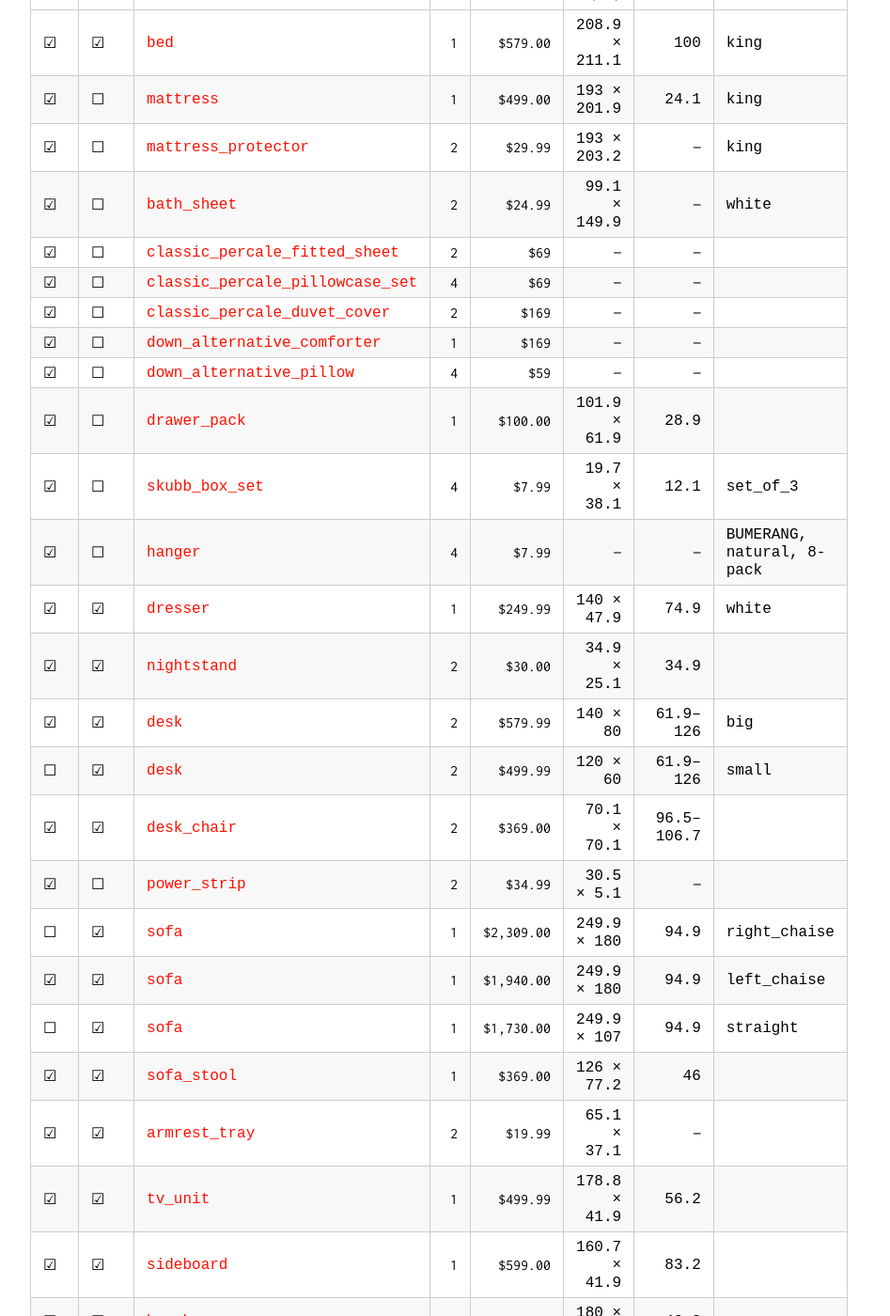
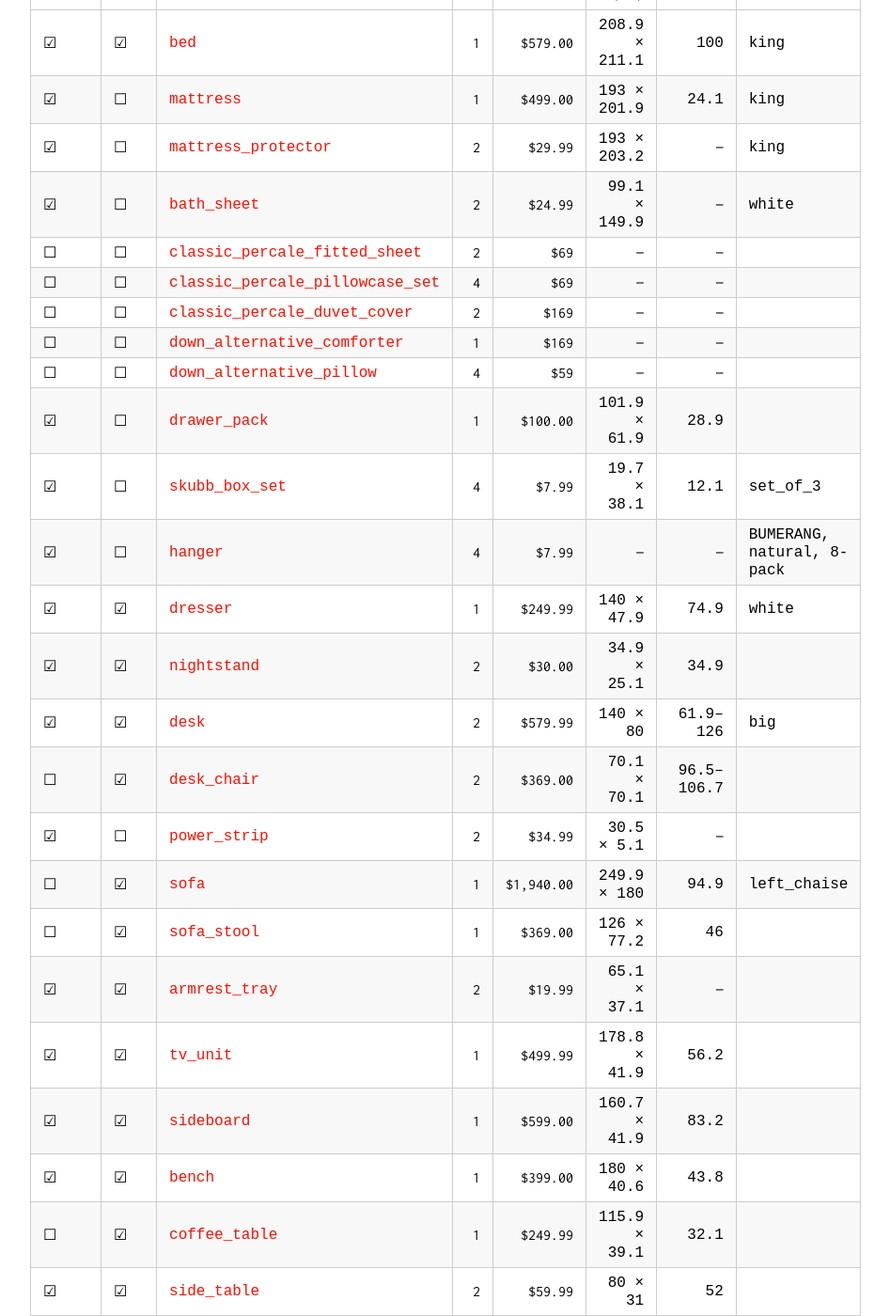
Before and after one commit to caporali/caporali.github.io, a Jekyll site: the page built from files/apt/markdown/furniture.md, in a window 1280 px wide and 1400 px high, scrolled down 196 px. Shown: the whole window at 94% size, without its empty margins (258-1205 px from the left). Built offline with Jekyll 4.4.1, drawn with Linux system fonts in a browser that asks for light colours; our own code applies the rules of GitHub Pages for plain Markdown files; some of the changed text lies outside the part shown.

Commit message:
minor updates

```diff
--- a/files/apt/markdown/furniture.md
+++ b/files/apt/markdown/furniture.md
@@ -1,41 +1,38 @@
 # furniture
 
-| buy | plan | item | n. | price | `width × depth`  (`cm`) | `height` (`cm`) | variant |
+| bought | plan | item | n. | price | `width × depth`  (`cm`) | `height` (`cm`) | variant |
 | --- | --- | --- | ---: | ---: | ---: | ---: | --- |
 | ☑ | ☑ | [`bed`](https://www.ikea.com/us/en/p/malm-high-bed-frame-2-storage-boxes-white-loenset-s69176068/) | 1 | $579.00 | `208.9 × 211.1` | `100` | `king` |
 | ☑ | ☐ | [`mattress`](https://www.ikea.com/us/en/p/valevag-pocket-spring-mattress-medium-firm-white-40511853/) | 1 | $499.00 | `193 × 201.9` | `24.1` | `king` |
 | ☑ | ☐ | [`mattress_protector`](https://www.ikea.com/us/en/p/grusnarv-waterproof-mattress-protector-20522145/) | 2 | $29.99 | `193 × 203.2` | — | `king` |
 | ☑ | ☐ | [`bath_sheet`](https://www.ikea.com/us/en/p/brokglim-bath-sheet-white-60612035/) | 2 | $24.99 | `99.1 × 149.9` | — | `white` |
-| ☑ | ☐ | [`classic_percale_fitted_sheet`](https://www.brooklinen.com/products/classic-fitted-sheets) | 2 | $69 | — | — | |
-| ☑ | ☐ | [`classic_percale_pillowcase_set`](https://www.brooklinen.com/products/classic-pillowcases) | 4 | $69 | — | — | |
-| ☑ | ☐ | [`classic_percale_duvet_cover`](https://www.brooklinen.com/products/classic-duvet-cover) | 2 | $169 | — | — | |
-| ☑ | ☐ | [`down_alternative_comforter`](https://www.brooklinen.com/products/down-alternative-comforter) | 1 | $169 | — | — | |
-| ☑ | ☐ | [`down_alternative_pillow`](https://www.brooklinen.com/products/down-alternative-pillow) | 4 | $59 | — | — | |
+| ☐ | ☐ | [`classic_percale_fitted_sheet`](https://www.brooklinen.com/products/classic-fitted-sheets) | 2 | $69 | — | — | |
+| ☐ | ☐ | [`classic_percale_pillowcase_set`](https://www.brooklinen.com/products/classic-pillowcases) | 4 | $69 | — | — | |
+| ☐ | ☐ | [`classic_percale_duvet_cover`](https://www.brooklinen.com/products/classic-duvet-cover) | 2 | $169 | — | — | |
+| ☐ | ☐ | [`down_alternative_comforter`](https://www.brooklinen.com/products/down-alternative-comforter) | 1 | $169 | — | — | |
+| ☐ | ☐ | [`down_alternative_pillow`](https://www.brooklinen.com/products/down-alternative-pillow) | 4 | $59 | — | — | |
 | ☑ | ☐ | [`drawer_pack`](https://www.ikea.com/us/en/p/malm-underbed-storage-box-for-high-bed-white-20252723/) | 1 | $100.00 | `101.9 × 61.9` | `28.9` | |
 | ☑ | ☐ | [`skubb_box_set`](https://www.ikea.com/us/en/p/skubb-box-set-of-3-white-80596497/) | 4 | $7.99 | `19.7 × 38.1` | `12.1` | `set_of_3` |
 | ☑ | ☐ | [`hanger`](https://www.ikea.com/us/en/p/bumerang-hanger-natural-30238543/) | 4 | $7.99 | — | — | `BUMERANG, natural, 8-pack` |
 | ☑ | ☑ | [`dresser`](https://www.ikea.com/us/en/p/storklinta-6-drawer-dresser-white-anchor-unlock-function-60561248/) | 1 | $249.99 | `140 × 47.9` | `74.9` | `white` |
 | ☑ | ☑ | [`nightstand`](https://www.ikea.com/us/en/p/eket-wall-mounted-shelving-unit-white-s39285808/) | 2 | $30.00 | `34.9 × 25.1` | `34.9` | |
 | ☑ | ☑ | [`desk`](https://www.ikea.com/us/en/p/mittzon-desk-sit-stand-electric-white-s29528572/) | 2 | $579.99 | `140 × 80` | `61.9–126` | `big` |
-| ☐ | ☑ | [`desk`](https://www.ikea.com/us/en/p/mittzon-desk-sit-stand-electric-white-s19526130/) | 2 | $499.99 | `120 × 60` | `61.9–126` | `small` |
-| ☑ | ☑ | [`desk_chair`](https://www.branchfurniture.com/products/ergonomic-chair) | 2 | $369.00 | `70.1 × 70.1` | `96.5–106.7` | |
+| ☐ | ☑ | [`desk_chair`](https://www.branchfurniture.com/products/ergonomic-chair) | 2 | $369.00 | `70.1 × 70.1` | `96.5–106.7` | |
 | ☑ | ☐ | [`power_strip`](https://www.ikea.com/us/en/p/koppla-5-outlet-power-strip-2-usb-ports-white-10280825/) | 2 | $34.99 | `30.5 × 5.1` | — | |
-| ☐ | ☑ | [`sofa`](https://www.ikea.com/us/en/p/uppakra-sectional-3-seat-with-chaise-right-with-footstool-johanneshov-dark-gray-s49619986/) | 1 | $2,309.00 | `249.9 × 180` | `94.9` | `right_chaise` |
-| ☑ | ☑ | [`sofa`](https://www.ikea.com/us/en/p/uppakra-sectional-3-seat-with-chaise-left-johanneshov-dark-gray-s39619944/) | 1 | $1,940.00 | `249.9 × 180` | `94.9` | `left_chaise`|
-| ☐ | ☑ | [`sofa`](https://www.ikea.com/us/en/p/uppakra-sectional-3-seat-johanneshov-dark-gray-s79620342/) | 1 | $1,730.00 | `249.9 × 107` | `94.9` | `straight` |
-| ☑ | ☑ | [`sofa_stool`](https://www.ikea.com/us/en/p/uppakra-ottoman-johanneshov-dark-gray-s59619373/) | 1 | $369.00 | `126 × 77.2` | `46` | |
+| ☐ | ☑ | [`sofa`](https://www.ikea.com/us/en/p/uppakra-sectional-3-seat-with-chaise-left-johanneshov-dark-gray-s39619944/) | 1 | $1,940.00 | `249.9 × 180` | `94.9` | `left_chaise`|
+| ☐ | ☑ | [`sofa_stool`](https://www.ikea.com/us/en/p/uppakra-ottoman-johanneshov-dark-gray-s59619373/) | 1 | $369.00 | `126 × 77.2` | `46` | |
 | ☑ | ☑ | [`armrest_tray`](https://www.ikea.com/us/en/p/roedeby-armrest-tray-bamboo-40417577/) | 2 | $19.99 | `65.1 × 37.1` | — | |
 | ☑ | ☑ | [`tv_unit`](https://www.ikea.com/us/en/p/stockholm-2025-tv-unit-with-sliding-doors-oak-veneer-90586638/) | 1 | $499.99 | `178.8 × 41.9` | `56.2` | |
 | ☑ | ☑ | [`sideboard`](https://www.ikea.com/us/en/p/stockholm-2025-sideboard-oak-veneer-10586604/) | 1 | $599.00 | `160.7 × 41.9` | `83.2` | |
 | ☑ | ☑ | [`bench`](https://www.ikea.com/us/en/p/stockholm-2025-shelving-unit-bench-oak-veneer-90586515/) | 1 | $399.00 | `180 × 40.6` | `43.8` | |
-| ☑ | ☑ | [`coffee_table`](https://www.ikea.com/us/en/p/guttane-coffee-table-oak-10587712/) | 1 | $249.99 | `115.9 × 39.1` | `32.1` | |
+| ☐ | ☑ | [`coffee_table`](https://www.ikea.com/us/en/p/guttane-coffee-table-oak-10587712/) | 1 | $249.99 | `115.9 × 39.1` | `32.1` | |
 | ☑ | ☑ | [`side_table`](https://www.ikea.com/us/en/p/holmerud-side-table-oak-effect-40541421/) | 2 | $59.99 | `80 × 31` | `52` | |
 | ☑ | ☑ | [`shoe_rack`](https://www.ikea.com/us/en/p/vasskaer-hallway-furniture-set-of-3-bamboo-s29614904/) | 1 | $50.97 | `60 × 30` | `35` | `set_of_3` |
 | ☑ | ☑ | [`shoe_rack`](https://www.ikea.com/us/en/p/vasskaer-shoe-rack-bamboo-80624645/) | 1 | $16.99 | `60 × 30` | `35` | |
 | ☑ | ☑ | [`wall_shelf`](https://www.ikea.com/us/en/p/lack-wall-shelf-white-90282180/) | 4 | $29.99 | `109.9 × 26` | `5.1` | `medium` |
 | ☑ | ☑ | [`wall_shelf`](https://www.ikea.com/us/en/p/lack-wall-shelf-white-50282182/) | 3 | $39.99 | `189.9 × 26` | `5.1` | `long` |
-| ☑ | ☑ | [`dining_table`](https://www.article.com/product/24725/emmer-71-glass-dining-table-oak) | 1 | $699.00 | `180.3 × 90.2` | `76.2` | |
-| ☑ | ☑ | [`dining_chair`](https://www.article.com/product/19215/fonra-dining-chair-oak-and-santolina-gray) | 4 | $269.00 | `54.6 × 55.9` | `76.2` | |
+| ☐ | ☑ | [`dining_table`](https://www.article.com/product/24725/emmer-71-glass-dining-table-oak) | 1 | $699.00 | `180.3 × 90.2` | `76.2` | |
+| ☐ | ☑ | [`dining_chair`](https://www.article.com/product/19215/fonra-dining-chair-oak-and-santolina-gray) | 4 | $269.00 | `54.6 × 55.9` | `76.2` | |
 | ☑ | ☑ | [`night_lamp`](https://www.ikea.com/us/en/p/taernaby-table-lamp-dimmable-beige-10508079/) | 2 | $34.99 | `15.2 × 15.2` | `25.4` | |
 | ☑ | ☑ | [`floor_lamp_3_spot`](https://www.ikea.com/us/en/p/hektar-floor-lamp-with-3-spotlights-dark-gray-40393618/) | 2 | $109.99 | `30.5 × 30.5` | `175.3` | `dark_gray` |
 | ☑ | ☑ | [`floor_lamp`](https://www.ikea.com/us/en/p/hektar-floor-lamp-dark-gray-70216544/) | 1 | $89.99 | `33 × 33` | `180.3` | `dark_gray` |
@@ -48,12 +45,12 @@
 | ☑ | ☐ | [`dinnerware_set`](https://www.ikea.com/us/en/p/ikea-365-18-piece-dinnerware-set-white-30621362/) | 1 | $79.99 | — | — | `18-piece, white` |
 | ☑ | ☐ | [`cookware_set`](https://www.ikea.com/us/en/p/hemkomst-7-piece-cookware-set-stainless-steel-50577018/) | 1 | $149.99 | `55.2 × 30.5` | `15.9` | |
 | ☑ | ☐ | [`flatware_set`](https://www.ikea.com/us/en/p/foernuft-20-piece-flatware-set-stainless-steel-90043076/) | 1 | $12.99 | `22.9 × 14.6` | `3.2` | |
-| ☑ | ☐ | [`flatware_tray`](https://www.ikea.com/us/en/p/uppdatera-flatware-tray-tray-with-knife-rack-anthracite-light-bamboo-s39611801/) | 1 | $42.98 | `51.8 × 49.5` | `5.7` | |
-| ☑ | ☐ | [`jewelry_tray`](https://www.amazon.com/hz/wishlist/ls/35M83Y4OHBP84/ref=nav_wishlist_lists_1) | 1 | $23.99 | `26.8 × 19.9` | `3.9` | |
-| ☑ | ☑ | [`magsafe_charger`](https://www.amazon.com/hz/wishlist/ls/35M83Y4OHBP84/ref=nav_wishlist_lists_1) | 2 | $8.99 | `8 × 8` | `10` |  |
-| ☑ | ☑ | [`laptop_stand`](https://www.amazon.com/hz/wishlist/ls/35M83Y4OHBP84/ref=nav_wishlist_lists_1) | 2 | $34.98 | `17.7 × 9.8` | `6.4` | |
-| ☑ | ☑ | [`mouse`](https://www.amazon.com/hz/wishlist/ls/35M83Y4OHBP84/ref=nav_wishlist_lists_1) | 1 | $21.49 | `6.8 × 10.5` | `3.8` | |
-| ☑ | ☑ | [`mouse_pad`](https://www.amazon.com/hz/wishlist/ls/35M83Y4OHBP84/ref=nav_wishlist_lists_1) | 2 | $12.99 | `80 × 29.7` | `0.3` | |
+| ☐ | ☐ | [`flatware_tray`](https://www.ikea.com/us/en/p/uppdatera-flatware-tray-tray-with-knife-rack-anthracite-light-bamboo-s39611801/) | 1 | $42.98 | `51.8 × 49.5` | `5.7` | |
+| ☐ | ☐ | [`jewelry_tray`](https://www.amazon.com/hz/wishlist/ls/35M83Y4OHBP84/ref=nav_wishlist_lists_1) | 1 | $23.99 | `26.8 × 19.9` | `3.9` | |
+| ☐ | ☑ | [`magsafe_charger`](https://www.amazon.com/hz/wishlist/ls/35M83Y4OHBP84/ref=nav_wishlist_lists_1) | 2 | $8.99 | `8 × 8` | `10` |  |
+| ☐ | ☑ | [`laptop_stand`](https://www.amazon.com/hz/wishlist/ls/35M83Y4OHBP84/ref=nav_wishlist_lists_1) | 2 | $34.98 | `17.7 × 9.8` | `6.4` | |
+| ☐ | ☑ | [`mouse`](https://www.amazon.com/hz/wishlist/ls/35M83Y4OHBP84/ref=nav_wishlist_lists_1) | 1 | $21.49 | `6.8 × 10.5` | `3.8` | |
+| ☐ | ☑ | [`mouse_pad`](https://www.amazon.com/hz/wishlist/ls/35M83Y4OHBP84/ref=nav_wishlist_lists_1) | 2 | $12.99 | `80 × 29.7` | `0.3` | |
 
 *Notes.*
 - dimensions are rounded to `0.1 cm`.
```
Also changed, not shown: apt.md (+11 -10 lines), files/apt/data.json (+2 -21 lines).
